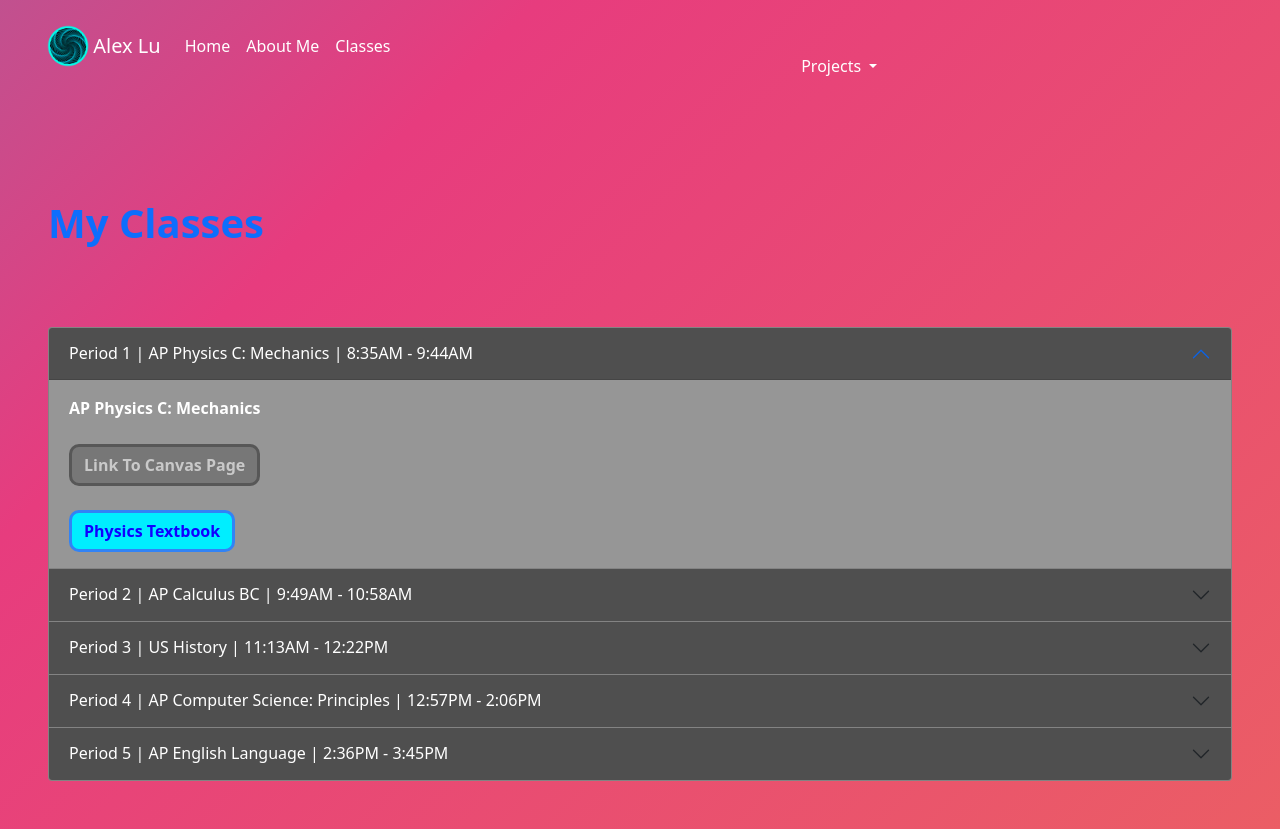
After one commit to YLu-1258/YLu-Flask, a Flask app: page /classes/ in a window 1280 px wide. The commit adds this page. Run offline with Flask 2, Linux system fonts and the light colour scheme.

Commit message:
updated classes.html with bootstrap

```diff
--- a/main.py
+++ b/main.py
@@ -21,6 +21,10 @@ def index():
 def about():
     return render_template("about.html")
 
+@app.route('/classes/')  # connects /classes URL to stub() function
+def classes():
+    return render_template("classes.html")
+
 # this runs the application on the development server
 if __name__ == "__main__":
     app.run(debug=True)
--- /dev/null
+++ b/templates/classes.html
@@ -0,0 +1,87 @@
+{% extends "layouts/base.html" %}
+{% set project = "Home" %}
+
+{% block body %}
+<div class="px-5 py-5 mx-auto">
+    <br>
+    <br>
+    <br>
+    <h1 class="text-primary"><strong>My Classes</strong></h1>
+    <br>
+    <br>
+    <br>
+    <div class="accordion" id="accordionExample" >
+        <div class="accordion-item" style="background-color:rgb(150, 150, 150); color:white">
+          <h2 class="accordion-header" id="headingOne">
+            <button class="accordion-button" type="button" data-bs-toggle="collapse" data-bs-target="#collapseOne" aria-expanded="true" aria-controls="collapseOne" style="background-color:rgb(79, 79, 79); color:white">
+              Period 1 | AP Physics C: Mechanics | 8:35AM - 9:44AM
+            </button>
+          </h2>
+          <div id="collapseOne" class="accordion-collapse collapse show" aria-labelledby="headingOne" data-bs-parent="#accordionExample">
+            <div class="accordion-body">
+              <strong>AP Physics C: Mechanics</strong><br><br>
+              <a href="https://poway.instructure.com/courses/126256/modules" class="btn btn-primary" style="background-color:rgb(119, 119, 119); border-color:rgb(87, 87, 87); border-radius:10px; border-width:3px; color:rgb(201, 201, 201); font-weight:600">Link To Canvas Page</a><br><br>
+              <a href="{{ url_for('static', filename='assets/physics_textbook.pdf') }}" download="Physics for Scientists and Engineers 6th ed. (College Text) -  Serway and Jewett.pdf" class="btn btn-primary" style="background-color:rgb(0, 238, 255); border-color:rgb(50, 131, 245); border-radius:10px; border-width:3px; color:rgb(17, 0, 255); font-weight:600">Physics Textbook</a></li>
+            </div>
+          </div>
+        </div>
+        <div class="accordion-item" style="background-color:rgb(150, 150, 150); color:white">
+          <h2 class="accordion-header" id="headingTwo">
+            <button class="accordion-button collapsed" type="button" data-bs-toggle="collapse" data-bs-target="#collapseTwo" aria-expanded="false" aria-controls="collapseTwo" style="background-color:rgb(79, 79, 79); color:white">
+                Period 2 | AP Calculus BC | 9:49AM - 10:58AM
+            </button>
+          </h2>
+          <div id="collapseTwo" class="accordion-collapse collapse" aria-labelledby="headingTwo" data-bs-parent="#accordionExample">
+            <div class="accordion-body">
+                <strong>AP Calculus BC</strong><br><br>
+                <a href="https://poway.instructure.com/courses/126253" class="btn btn-primary" style="background-color:rgb(119, 119, 119); border-color:rgb(87, 87, 87); border-radius:10px; border-width:3px; color:rgb(201, 201, 201); font-weight:600">Link To Canvas Page</a><br><br>
+                <a href="https://docs.google.com/document/u/1/d/1608X1-igMe0AK5tIZbeTJdeaOBrsOqmZ/edit" class="btn btn-primary" style="background-color:rgb(119, 119, 119); border-color:rgb(87, 87, 87); border-radius:10px; border-width:3px; color:rgb(201, 201, 201); font-weight:600">Class Calendar</a><br><br>
+            </div>
+          </div>
+        </div>
+        <div class="accordion-item" style="background-color:rgb(150, 150, 150); color:white">
+          <h2 class="accordion-header" id="headingThree">
+            <button class="accordion-button collapsed" type="button" data-bs-toggle="collapse" data-bs-target="#collapseThree" aria-expanded="false" aria-controls="collapseThree"  style="background-color:rgb(79, 79, 79); color:white">
+                Period 3 | US History | 11:13AM - 12:22PM
+            </button>
+          </h2>
+          <div id="collapseThree" class="accordion-collapse collapse" aria-labelledby="headingThree" data-bs-parent="#accordionExample">
+            <div class="accordion-body">
+                <strong>US History</strong><br><br>
+                <a href="https://poway.instructure.com/courses/122456" class="btn btn-primary" style="background-color:rgb(119, 119, 119); border-color:rgb(87, 87, 87); border-radius:10px; border-width:3px; color:rgb(201, 201, 201); font-weight:600">Link To Canvas Page</a><br><br>
+            </div>
+          </div>
+        </div>
+        <div class="accordion-item" style="background-color:rgb(150, 150, 150); color:white">
+            <h2 class="accordion-header" id="headingFour">
+              <button class="accordion-button collapsed" type="button" data-bs-toggle="collapse" data-bs-target="#collapseFour" aria-expanded="false" aria-controls="collapseThree"  style="background-color:rgb(79, 79, 79); color:white">
+                Period 4 | AP Computer Science: Principles | 12:57PM - 2:06PM
+              </button>
+            </h2>
+            <div id="collapseFour" class="accordion-collapse collapse" aria-labelledby="headingThree" data-bs-parent="#accordionExample">
+              <div class="accordion-body">
+                <strong>AP Computer Science: Principles</strong><br><br>
+                <a href="https://poway.instructure.com/courses/127268" class="btn btn-primary" style="background-color:rgb(119, 119, 119); border-color:rgb(87, 87, 87); border-radius:10px; border-width:3px; color:rgb(201, 201, 201); font-weight:600">Link To Canvas Page</a><br><br>
+                <a href="https://nighthawkcoders.github.io/APCSP/" class="btn btn-primary" style="background-color:rgb(119, 119, 119); border-color:rgb(87, 87, 87); border-radius:10px; border-width:3px; color:rgb(201, 201, 201); font-weight:600">Link To APCSP Fastpages Site</a><br><br>
+                <a href="https://ylu-1258.github.io/YLu-Blog/" class="btn btn-primary" style="background-color:rgb(119, 119, 119); border-color:rgb(87, 87, 87); border-radius:10px; border-width:3px; color:rgb(201, 201, 201); font-weight:600">Link To Personal Fastpages Site</a><br><br>
+                <a href="https://nighthawkcodingsociety.signin.aws.amazon.com/console" class="btn btn-primary" style="background-color:rgb(119, 119, 119); border-color:rgb(87, 87, 87); border-radius:10px; border-width:3px; color:rgb(201, 201, 201); font-weight:600">Link To AWS Login Page</a><br><br>
+              </div>
+            </div>
+        </div>
+        <div class="accordion-item" style="background-color:rgb(150, 150, 150); color:white">
+            <h2 class="accordion-header" id="headingFive">
+              <button class="accordion-button collapsed" type="button" data-bs-toggle="collapse" data-bs-target="#collapseFive" aria-expanded="false" aria-controls="collapseFive"  style="background-color:rgb(79, 79, 79); color:white">
+                Period 5 | AP English Language | 2:36PM - 3:45PM
+              </button>
+            </h2>
+            <div id="collapseFive" class="accordion-collapse collapse" aria-labelledby="headingFive" data-bs-parent="#accordionExample">
+              <div class="accordion-body">
+                <strong>AP English Language</strong><br><br>
+                <a href="https://poway.instructure.com/courses/126732" class="btn btn-primary" style="background-color:rgb(119, 119, 119); border-color:rgb(87, 87, 87); border-radius:10px; border-width:3px; color:rgb(201, 201, 201); font-weight:600">Link To Canvas Page</a><br><br>
+              </div>
+            </div>
+        </div>
+      </div>
+</div>
+
+{% endblock %}
--- a/templates/layouts/navbar.html
+++ b/templates/layouts/navbar.html
@@ -29,6 +29,7 @@ This HTML is setup as a fragment allowing it to be "included" by other HTML file
             <!-- url_for is a Jinja2 pre-processor that finds route from function name (def) -->
             <a class="nav-link" href={{ url_for('index') }} style="color:white">Home</a>
             <a class="nav-link" href={{ url_for('about') }} style="color:white">About Me</a>
+            <a class="nav-link" href={{ url_for('classes') }} style="color:white">Classes</a>
         </div>
     </div>
     <div class="collapse navbar-collapse" id="navbarNavDarkDropdown" style="padding-top:0px">
```
Also changed, not shown: templates/index.html (+18 -5 lines), static/assets/GitHub-Mark.png (added), 1 other file.
